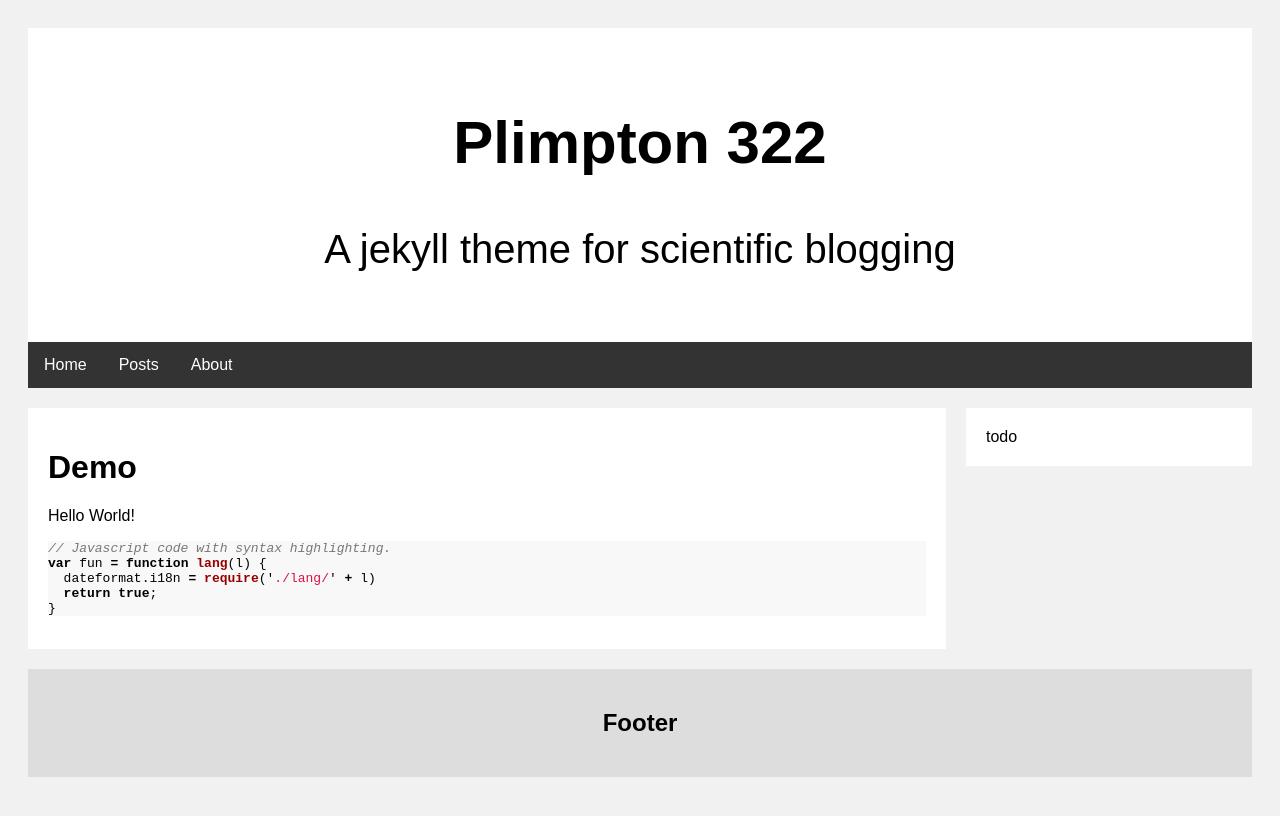
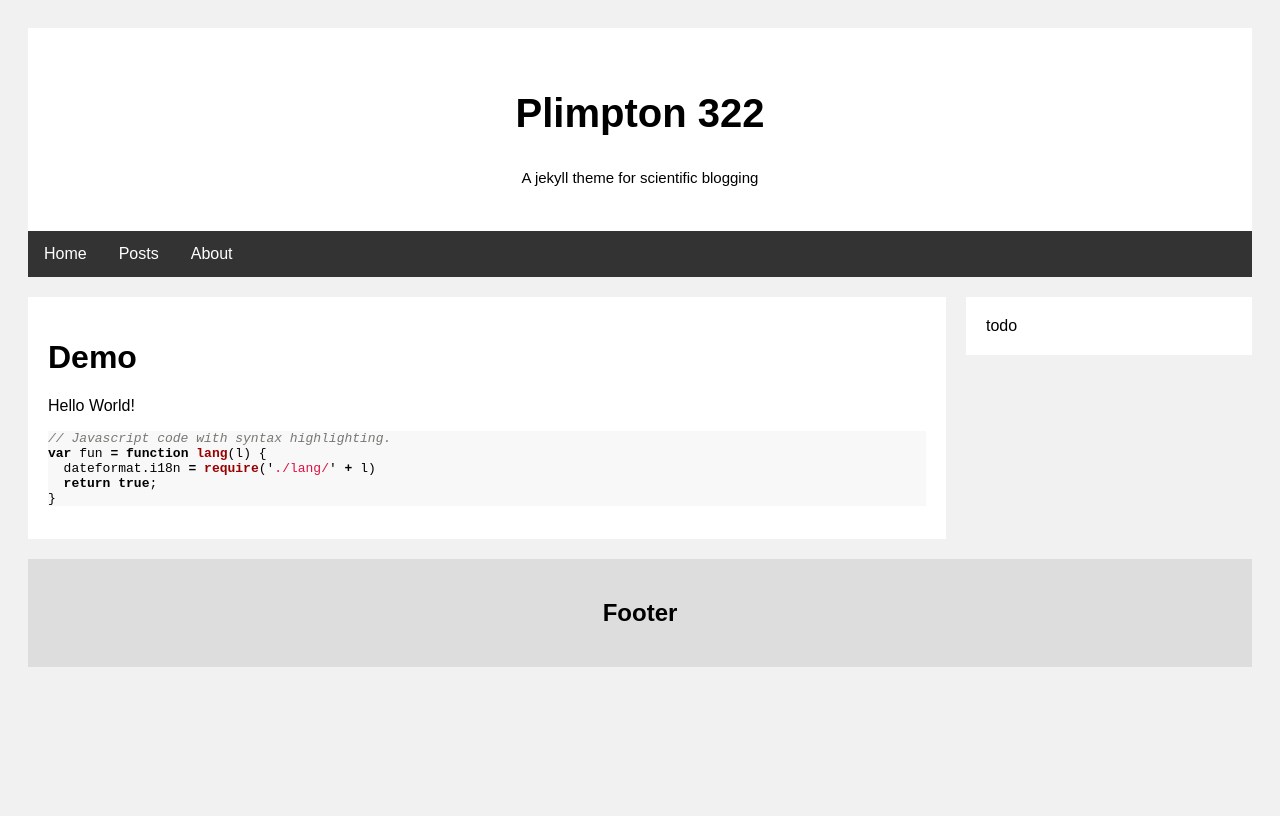
Before and after one commit to adrian-dalessandro/Plimpton322, a Jekyll site: the page built from index.md, in a window 1280 px wide. Shown: the top 816 px of the page. Built offline with Jekyll 4.4.1, drawn with Linux system fonts in a browser that asks for light colours.

Commit message:
Update main.scss

```diff
--- a/_sass/main.scss
+++ b/_sass/main.scss
@@ -12,9 +12,16 @@
 /* Header/Blog Title */
 .header {
   padding: 30px;
-  font-size: 40px;
   text-align: center;
   background: white;
+}
+
+.header h2 {
+   font-size: 40px;
+}
+
+.header p {
+   font-size: 15px;
 }
 
 /* Create two unequal columns that floats next to each other */
```
